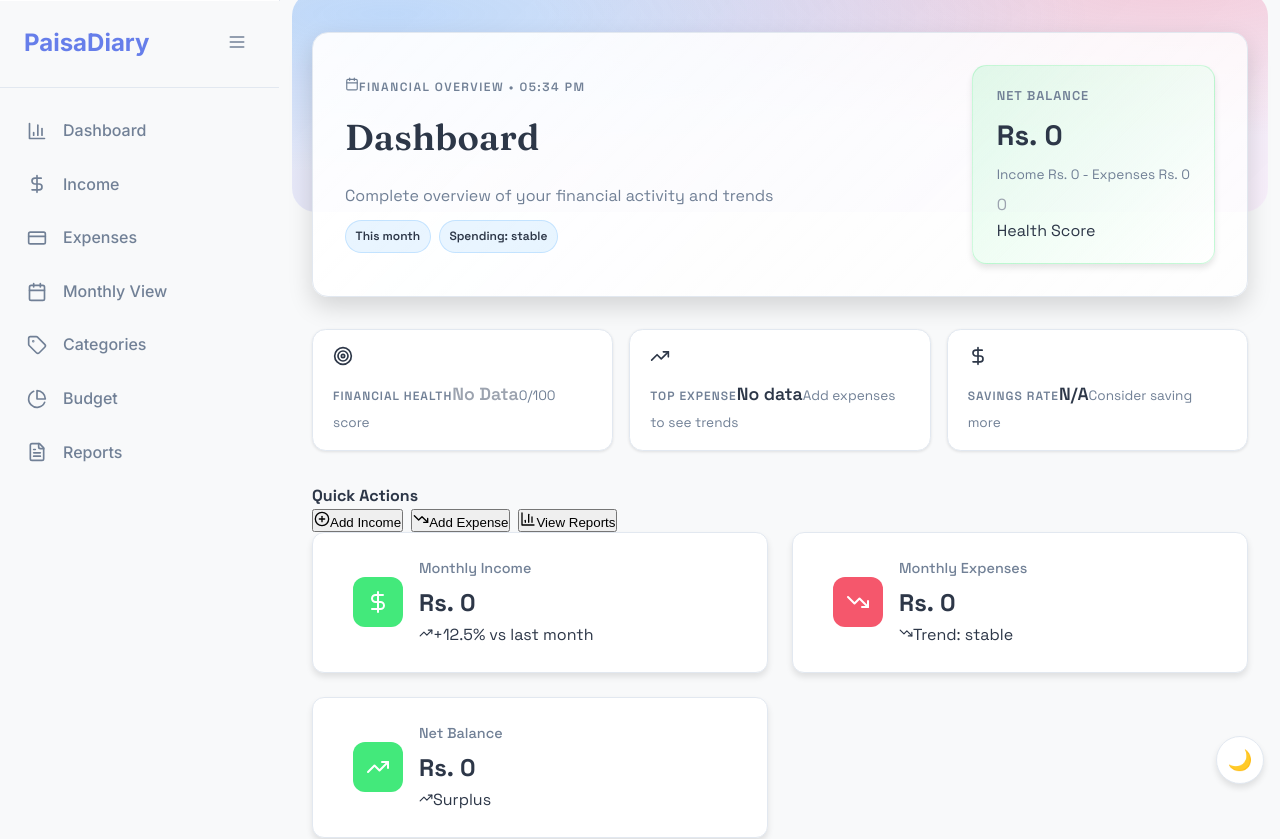
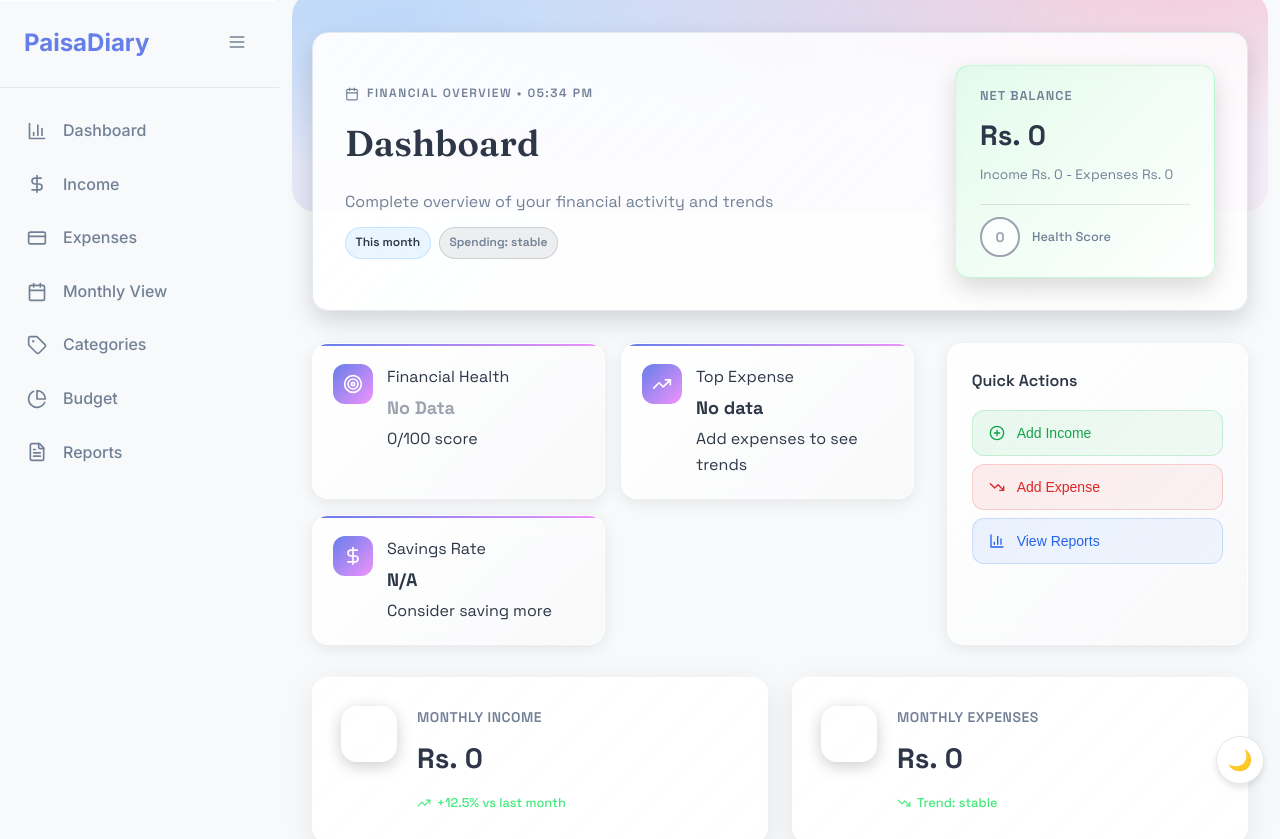
Before and after one commit to Ronishkarki07/Personal-Finance-Management, a React (Create React App) app in the folder accounting-frontend/: page / in a window 1280 px wide. Shown: the top 839 px of the page. Built offline with nearby package versions, Linux system fonts and the light colour scheme; no server answers.

Commit message:
imporved dashboard css

```diff
--- a/accounting-frontend/src/App.css
+++ b/accounting-frontend/src/App.css
@@ -691,6 +691,9 @@ body {
   letter-spacing: 1.5px;
   color: var(--text-secondary);
   font-weight: 600;
+  display: flex;
+  align-items: center;
+  gap: 0.5rem;
 }
 
 .hero-badges {
@@ -715,6 +718,30 @@ body {
   color: var(--text-secondary);
 }
 
+.hero-badges .badge-status {
+  background: rgba(59, 130, 246, 0.12);
+  border-color: rgba(59, 130, 246, 0.25);
+  color: var(--text-primary);
+}
+
+.hero-badges .badge-status.increasing {
+  background: rgba(239, 68, 68, 0.12);
+  border-color: rgba(239, 68, 68, 0.25);
+  color: #dc2626;
+}
+
+.hero-badges .badge-status.decreasing {
+  background: rgba(34, 197, 94, 0.12);
+  border-color: rgba(34, 197, 94, 0.25);
+  color: #16a34a;
+}
+
+.hero-badges .badge-status.stable {
+  background: rgba(107, 114, 128, 0.12);
+  border-color: rgba(107, 114, 128, 0.25);
+  color: var(--text-secondary);
+}
+
 .hero-right {
   display: flex;
   justify-content: flex-end;
@@ -727,10 +754,42 @@ body {
   gap: 0.4rem;
   padding: 1.25rem 1.5rem;
   border-radius: 0.9rem;
+  background: linear-gradient(135deg, rgba(255, 255, 255, 0.9), rgba(255, 255, 255, 0.7));
+  border: 1px solid var(--border-color);
+  box-shadow: var(--shadow-lg);
+  min-width: 260px;
+  backdrop-filter: blur(10px);
+}
+
+.balance-trend {
+  margin-top: 0.75rem;
+  padding-top: 0.75rem;
+  border-top: 1px solid rgba(0, 0, 0, 0.1);
+}
+
+.health-score {
+  display: flex;
+  align-items: center;
+  gap: 0.75rem;
+}
+
+.score-circle {
+  width: 40px;
+  height: 40px;
+  border-radius: 50%;
+  border: 2px solid;
+  display: flex;
+  align-items: center;
+  justify-content: center;
+  font-weight: 700;
+  font-size: 0.875rem;
   background: rgba(255, 255, 255, 0.8);
-  border: 1px solid var(--border-color);
-  box-shadow: var(--shadow-md);
-  min-width: 240px;
+}
+
+.score-label {
+  font-size: 0.8rem;
+  color: var(--text-secondary);
+  font-weight: 500;
 }
 
 .hero-balance.positive {
@@ -762,109 +821,254 @@ body {
   color: var(--text-secondary);
 }
 
+.dashboard-grid {
+  display: grid;
+  grid-template-columns: 2fr 1fr;
+  gap: 2rem;
+  margin-bottom: 2rem;
+}
+
+.insight-section {
+  display: flex;
+  flex-direction: column;
+}
+
 .insight-grid {
   display: grid;
-  grid-template-columns: repeat(auto-fit, minmax(220px, 1fr));
+  grid-template-columns: repeat(auto-fit, minmax(240px, 1fr));
   gap: 1rem;
-  margin-bottom: 2rem;
-}
-
-.insight-card {
-  padding: 1rem 1.25rem;
-  border-radius: 0.85rem;
-  background: var(--bg-secondary);
-  border: 1px solid var(--border-color);
-  box-shadow: var(--shadow-sm);
+}
+
+.insight-card.premium {
+  padding: 1.25rem;
+  background: linear-gradient(135deg, rgba(255, 255, 255, 0.95), rgba(248, 249, 250, 0.8));
+  border: 1px solid rgba(255, 255, 255, 0.6);
+  box-shadow: 0 4px 16px rgba(0, 0, 0, 0.08);
+  backdrop-filter: blur(10px);
+  border-radius: 1rem;
+  display: flex;
+  align-items: flex-start;
+  gap: 0.875rem;
+  animation: premium-fade-in 0.6s ease both;
+  position: relative;
+  overflow: hidden;
+}
+
+.insight-card.premium::before {
+  content: '';
+  position: absolute;
+  top: 0;
+  left: 0;
+  right: 0;
+  height: 2px;
+  background: linear-gradient(90deg, var(--primary-color), var(--accent-color));
+}
+
+.insight-icon {
+  width: 40px;
+  height: 40px;
+  border-radius: 0.75rem;
+  background: linear-gradient(135deg, var(--primary-color), var(--accent-color));
+  display: flex;
+  align-items: center;
+  justify-content: center;
+  color: white;
+  flex-shrink: 0;
+}
+
+.insight-content {
   display: flex;
   flex-direction: column;
-  gap: 0.4rem;
-  animation: dashboard-fade-in 0.6s ease both;
-}
-
-.insight-card:nth-child(2) { animation-delay: 0.05s; }
-.insight-card:nth-child(3) { animation-delay: 0.1s; }
-
-.insight-label {
-  font-size: 0.75rem;
-  text-transform: uppercase;
-  letter-spacing: 1px;
-  color: var(--text-secondary);
-  font-weight: 600;
-}
-
-.insight-value {
-  font-size: 1.1rem;
-  font-weight: 600;
+  gap: 0.25rem;
+  flex: 1;
+}
+
+.insight-card.premium .insight-value {
+  font-size: 1.125rem;
+  font-weight: 700;
+}
+
+.quick-actions {
+  background: linear-gradient(135deg, rgba(255, 255, 255, 0.95), rgba(248, 249, 250, 0.8));
+  border: 1px solid rgba(255, 255, 255, 0.6);
+  border-radius: 1rem;
+  padding: 1.5rem;
+  backdrop-filter: blur(10px);
+  box-shadow: 0 4px 16px rgba(0, 0, 0, 0.08);
+}
+
+.quick-actions h4 {
+  font-size: 1rem;
+  font-weight: 600;
+  margin-bottom: 1rem;
   color: var(--text-primary);
 }
 
-.insight-meta {
-  font-size: 0.85rem;
-  color: var(--text-secondary);
-}
-
-.dashboard-stats {
+.action-buttons {
+  display: flex;
+  flex-direction: column;
+  gap: 0.75rem;
+}
+
+.action-btn {
+  display: flex;
+  align-items: center;
+  gap: 0.75rem;
+  padding: 0.875rem 1rem;
+  border: none;
+  border-radius: 0.75rem;
+  font-weight: 500;
+  cursor: pointer;
+  transition: all 0.3s ease;
+  text-align: left;
+  font-size: 0.875rem;
+}
+
+.action-btn.income {
+  background: linear-gradient(135deg, rgba(34, 197, 94, 0.1), rgba(34, 197, 94, 0.05));
+  color: #16a34a;
+  border: 1px solid rgba(34, 197, 94, 0.2);
+}
+
+.action-btn.expense {
+  background: linear-gradient(135deg, rgba(239, 68, 68, 0.1), rgba(239, 68, 68, 0.05));
+  color: #dc2626;
+  border: 1px solid rgba(239, 68, 68, 0.2);
+}
+
+.action-btn.reports {
+  background: linear-gradient(135deg, rgba(59, 130, 246, 0.1), rgba(59, 130, 246, 0.05));
+  color: #2563eb;
+  border: 1px solid rgba(59, 130, 246, 0.2);
+}
+
+.action-btn:hover {
+  transform: translateY(-2px);
+  box-shadow: 0 4px 12px rgba(0, 0, 0, 0.15);
+}
+
+.dashboard-stats.premium {
   display: grid;
-  grid-template-columns: repeat(auto-fit, minmax(300px, 1fr));
+  grid-template-columns: repeat(auto-fit, minmax(320px, 1fr));
   gap: 1.5rem;
   margin-bottom: 2rem;
 }
 
-.stat-card {
-  background: var(--bg-secondary);
-  padding: 1.5rem;
-  border-radius: 0.75rem;
-  border: 1px solid var(--border-color);
-  display: flex;
-  align-items: center;
-  gap: 1rem;
-  box-shadow: var(--shadow-md);
-  transition: transform var(--transition-normal), box-shadow var(--transition-normal);
-  animation: dashboard-fade-in 0.6s ease both;
-}
-
-.stat-card:hover {
-  transform: translateY(-3px);
-  box-shadow: var(--shadow-lg);
-}
-
-.stat-icon {
-  width: 50px;
-  height: 50px;
-  border-radius: 0.75rem;
+.stat-card.premium {
+  background: linear-gradient(135deg, rgba(255, 255, 255, 0.95), var(--bg-secondary));
+  padding: 1.75rem;
+  border-radius: 1rem;
+  border: 1px solid rgba(255, 255, 255, 0.6);
+  display: flex;
+  align-items: flex-start;
+  gap: 1.25rem;
+  box-shadow: 0 8px 32px rgba(0, 0, 0, 0.08);
+  transition: all 0.4s cubic-bezier(0.175, 0.885, 0.32, 1.275);
+  animation: premium-fade-in 0.8s ease both;
+  position: relative;
+  overflow: hidden;
+  backdrop-filter: blur(10px);
+}
+
+.stat-card.premium .stat-background {
+  position: absolute;
+  top: -50%;
+  right: -30%;
+  width: 120px;
+  height: 120px;
+  border-radius: 50%;
+  opacity: 0.08;
+  transition: all 0.6s ease;
+}
+
+.stat-card.premium.income .stat-background {
+  background: var(--success-color);
+}
+
+.stat-card.premium.expense .stat-background {
+  background: var(--danger-color);
+}
+
+.stat-card.premium.positive .stat-background {
+  background: var(--success-color);
+}
+
+.stat-card.premium.negative .stat-background {
+  background: var(--danger-color);
+}
+
+.stat-card.premium:hover {
+  transform: translateY(-8px) scale(1.02);
+  box-shadow: 0 20px 40px rgba(0, 0, 0, 0.15);
+}
+
+.stat-card.premium:hover .stat-background {
+  transform: scale(1.2) rotate(45deg);
+  opacity: 0.12;
+}
+
+.stat-card.premium .stat-icon {
+  width: 56px;
+  height: 56px;
+  border-radius: 1rem;
   display: flex;
   align-items: center;
   justify-content: center;
   color: white;
-}
-
-.stat-card.income .stat-icon {
-  background: var(--success-color);
-}
-
-.stat-card.expense .stat-icon {
-  background: var(--danger-color);
-}
-
-.stat-card.positive .stat-icon {
-  background: var(--success-color);
-}
-
-.stat-card.negative .stat-icon {
-  background: var(--danger-color);
-}
-
-.stat-content h3 {
-  font-size: 0.9rem;
+  backdrop-filter: blur(10px);
+  box-shadow: 0 4px 16px rgba(0, 0, 0, 0.2);
+}
+
+.stat-card.premium .stat-content {
+  flex: 1;
+  display: flex;
+  flex-direction: column;
+  gap: 0.5rem;
+}
+
+.stat-card.premium .stat-content h3 {
+  font-size: 0.875rem;
   color: var(--text-secondary);
-  margin-bottom: 0.25rem;
+  margin: 0;
+  font-weight: 600;
+  text-transform: uppercase;
+  letter-spacing: 0.5px;
+}
+
+.stat-card.premium .stat-value {
+  font-size: 1.75rem;
+  font-weight: 800;
+  color: var(--text-primary);
+  margin: 0;
+  font-family: 'Space Grotesk', sans-serif;
+}
+
+.stat-trend {
+  display: flex;
+  align-items: center;
+  gap: 0.375rem;
+  font-size: 0.8rem;
   font-weight: 500;
-}
-
-.stat-value {
-  font-size: 1.5rem;
-  font-weight: 700;
-  color: var(--text-primary);
+  margin-top: 0.25rem;
+}
+
+.stat-trend.positive {
+  color: var(--success-color);
+}
+
+.stat-trend.negative {
+  color: var(--danger-color);
+}
+
+@keyframes premium-fade-in {
+  from {
+    opacity: 0;
+    transform: translateY(20px) scale(0.95);
+  }
+  to {
+    opacity: 1;
+    transform: translateY(0) scale(1);
+  }
 }
 
 .dashboard-content {
@@ -2228,6 +2432,11 @@ body {
     width: 100%;
   }
 
+  .dashboard-grid {
+    grid-template-columns: 1fr;
+    gap: 1.5rem;
+  }
+
   .insight-grid {
     grid-template-columns: 1fr;
   }
@@ -2238,12 +2447,12 @@ body {
     height: 180px;
   }
 
-  .dashboard-stats {
+  .dashboard-stats.premium {
     grid-template-columns: 1fr;
     gap: 1rem;
   }
 
-  .stat-card {
+  .stat-card.premium {
     padding: 1.25rem;
   }
 
```
